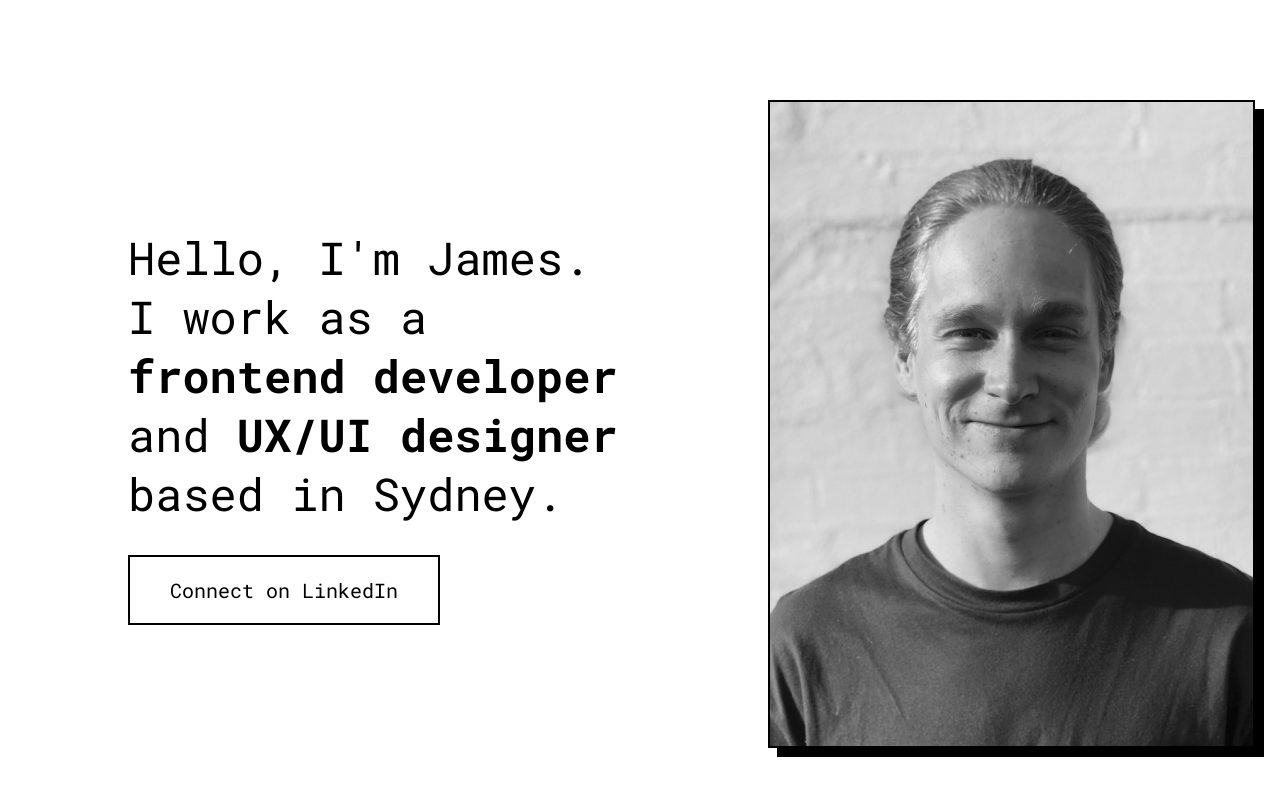
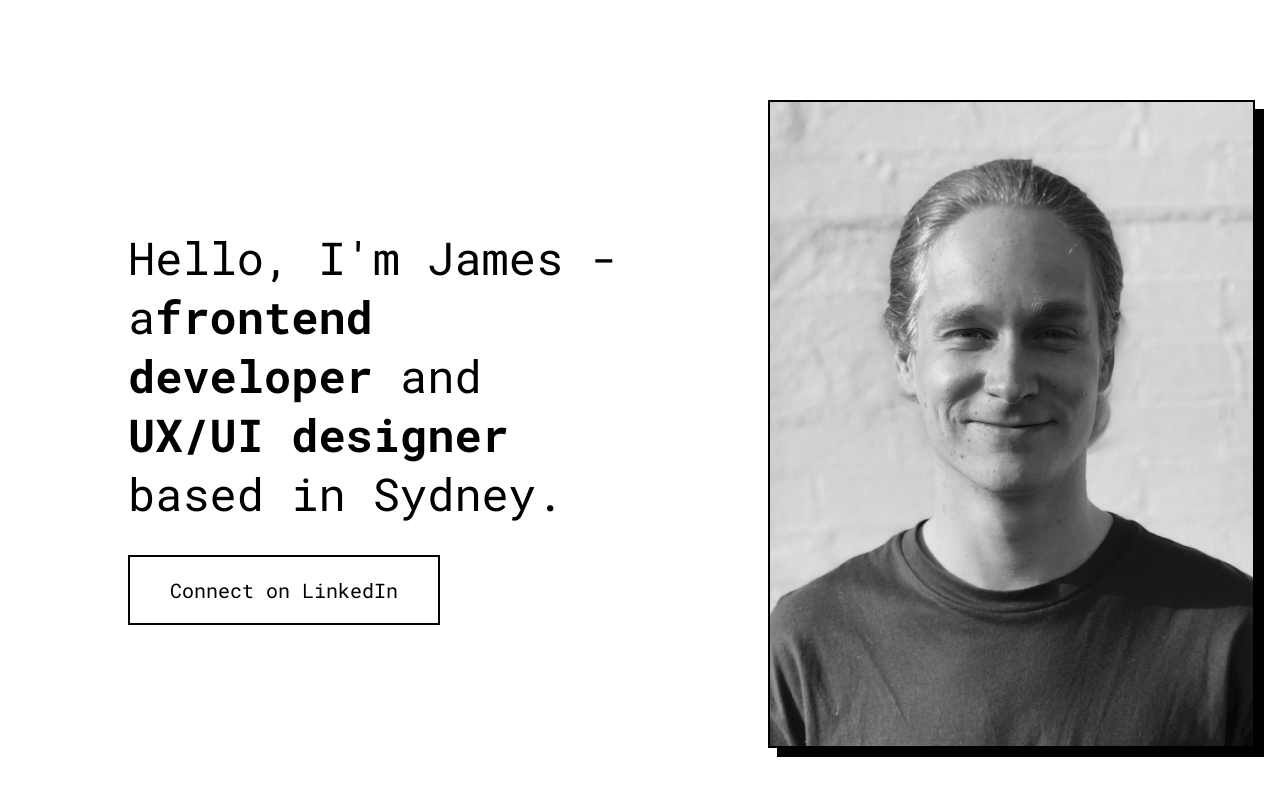
Before and after one commit to jdaviesfox/portfolio-2021, a React (Create React App) app: page / in a window 1280 px wide. Shown: the top 800 px of the page. Built offline with nearby package versions, Linux system fonts and the light colour scheme.

Commit message:
Security update

```diff
--- a/src/components/contact/contact.css
+++ b/src/components/contact/contact.css
@@ -14,6 +14,8 @@
 @media screen and (max-width: 480px) {
     .contact {
         flex-direction: column;
+        align-items: center;
+        text-align: center;
         padding: 10% 10%;
     }
 }
--- a/src/components/hero/Hero.jsx
+++ b/src/components/hero/Hero.jsx
@@ -7,8 +7,8 @@ const Hero = () => {
         <div className="hero">
             <div className="hero-left">
                 <div className="hero-text">
-                    Hello, I'm James.
-                    I work as a <span className="hero-bold">frontend developer </span>
+                    Hello, I'm James - a
+                    <span className="hero-bold">frontend developer </span>
                     and <span className="hero-bold">UX/UI designer </span>
                     based in Sydney.
                 </div>
```
Also changed, not shown: 1 other file (tests, documents, lock files or other folders).
